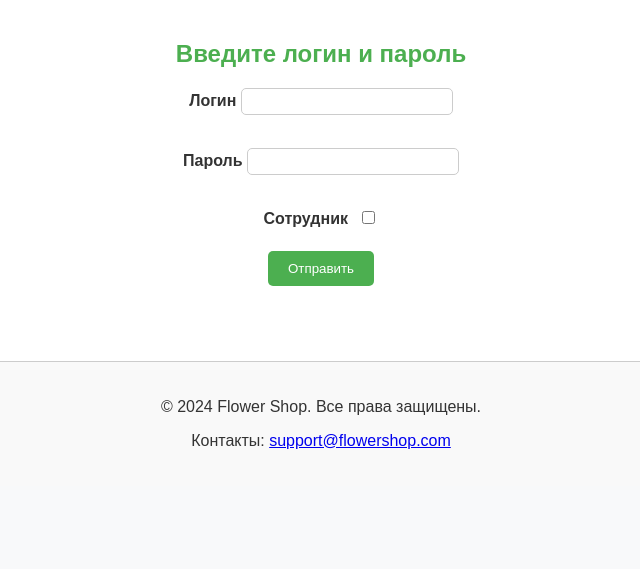
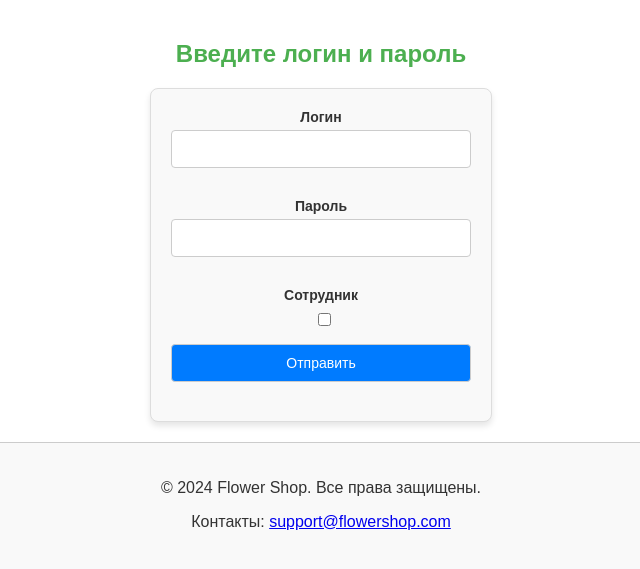
Before and after one commit to jackiechanwtf/flowers, a Flask app: page /auth/ in a window 1280 px wide. Shown: the part 108-677 px from the top of the page, without its empty margins (319-959 px from the left). Run offline with Flask 3, Linux system fonts and the light colour scheme.

Commit message:
Что-то поменялось

```diff
--- a/main_app/access.py
+++ b/main_app/access.py
@@ -6,7 +6,7 @@ def login_required(allowed_roles: List[str] = []) -> Callable:
     def decorator(func: Callable) -> Callable:
         @wraps(func)
         def wrapper(*args, **kwargs):
-            # Если у пользователя нет роли (user_group == None), автоматически присваиваем 'guest'
+            # Если у пользователя нет роли, автоматически присваиваем 'guest'
             if session.get('user_group') is None:
                 session['user_group'] = 'guest'
 
--- a/main_app/app.py
+++ b/main_app/app.py
@@ -26,14 +26,13 @@ app.register_blueprint(blueprint_delivery, url_prefix='/delivery')
 project_path = Path(__file__).resolve().parent
 app.config['db_config'] = json.load(open(project_path / 'configs/db.json'))
 app.config['cache_config'] = json.load(open(project_path / 'configs/cache.json'))
-
 app.config['roles_config'] = json.load(open(project_path / 'configs/roles.json'))
 
 @app.route('/')
 @login_required(['guest', 'admin', 'manager', 'dispatcher'])
 def menu_choice():
     # Получение роли пользователя из сессии
-    user_group = session.get('user_group', 'guest')  # Присваиваем 'guest', если role отсутствует
+    user_group = session.get('user_group')
 
     # Доступные сервисы для роли
     user_services = app.config['roles_config'].get(user_group, [])
@@ -41,17 +40,6 @@ def menu_choice():
     template = 'internal_user_menu.html' if user_group != 'guest' else 'external_user_menu.html'
 
     return render_template(template, user_services=user_services)
-
-@app.context_processor
-def inject_user():
-    # Получение данных пользователя из сессии
-    user = {
-        'is_authenticated': 'user_group' in session,
-        'username': session.get('user_name', 'Гость'),
-        'role': session.get('user_group', 'guest')
-    }
-    return {'user': user}
-
 
 @app.route('/exit')
 @login_required(['guest', 'admin', 'manager', 'dispatcher'])
--- a/main_app/auth/model_route.py
+++ b/main_app/auth/model_route.py
@@ -14,7 +14,8 @@ def create_basic_auth_token(login, password):
     """
     Создает авторизационный токен в формате Basic для внешнего API
     """
-    credentials_b64 = b64encode(f'{login}:{password}'.encode('ascii')).decode('ascii')
+    # Используем кодировку 'utf-8' вместо 'ascii'
+    credentials_b64 = b64encode(f'{login}:{password}'.encode('utf-8')).decode('utf-8')
     token = f'Basic {credentials_b64}'
     return token
 
--- a/main_app/auth/templates/input_login.html
+++ b/main_app/auth/templates/input_login.html
@@ -6,22 +6,27 @@
 
 {% block auth %}
 <h2 align="center">Введите логин и пароль</h2>
-<div align="center">
+<div class="auth-form">
     <form action="" method="POST">
-        <div>
+        <div class="form-group">
             <label for="login">Логин</label>
-            <input id="login" name="login" type="text"><br><br>
+            <input id="login" name="login" type="text">
+        </div>
 
+        <div class="form-group">
             <label for="password">Пароль</label>
-            <input id="password" name="password" type="password"><br><br>
+            <input id="password" name="password" type="password">
+        </div>
 
+        <div class="form-group">
             <label for="is_internal">Сотрудник</label>
-            <input id="is_internal" name="is_internal" type="checkbox"><br><br>
+            <input id="is_internal" name="is_internal" type="checkbox">
+        </div>
 
+        <div class="form-group">
             <input class="submit" type="submit" value="Отправить">
         </div>
     </form>
-    <br><br>
     <h3>{{ message }}</h3>
 </div>
 {% endblock %}
--- a/main_app/query/templates/clients_by_period.html
+++ b/main_app/query/templates/clients_by_period.html
@@ -19,7 +19,7 @@
 </form>
 
 {% if result %}
-    <h2>Результаты за период с {{ month_start }} по {{ month_end }} в {{ year }} году</h2>
+    <h2>Клиенты за период с {{ month_start }} месяца по {{ month_end }} месяц в {{ year }} году</h2>
     <table border="1">
         <thead>
             <tr>
--- a/main_app/static/main.css
+++ b/main_app/static/main.css
@@ -286,7 +286,7 @@ thead {
 }
 
 thead th {
-    text-align: left;
+    text-align: center;
     padding: 12px 15px;
     font-weight: bold;
     border-bottom: 2px solid #ddd;
@@ -335,3 +335,52 @@ ul.assignment-info li,
 ul.delivery-info li {
     margin-bottom: 5px;
 }
+.auth-form {
+    width: 300px;
+    margin: 0 auto;
+    background-color: #f9f9f9;
+    padding: 20px;
+    border: 1px solid #ddd;
+    border-radius: 8px;
+    box-shadow: 0 4px 6px rgba(0, 0, 0, 0.1);
+}
+
+.auth-form .form-group {
+    display: flex;
+    flex-direction: column;
+    margin-bottom: 15px;
+}
+
+.auth-form label {
+    margin-bottom: 5px;
+    font-weight: bold;
+    font-size: 14px;
+    color: #333;
+}
+
+.auth-form input[type="text"],
+.auth-form input[type="password"],
+.auth-form input[type="submit"] {
+    padding: 10px;
+    font-size: 14px;
+    border: 1px solid #ccc;
+    border-radius: 4px;
+    width: 100%;
+    box-sizing: border-box;
+}
+
+.auth-form input[type="checkbox"] {
+    width: auto;
+    margin-top: 5px;
+}
+
+.auth-form .submit {
+    background-color: #007bff;
+    color: #fff;
+    border: none;
+    cursor: pointer;
+}
+
+.auth-form .submit:hover {
+    background-color: #0056b3;
+}
```
Also changed, not shown: main_app/query/route.py (+9 -1 lines).
